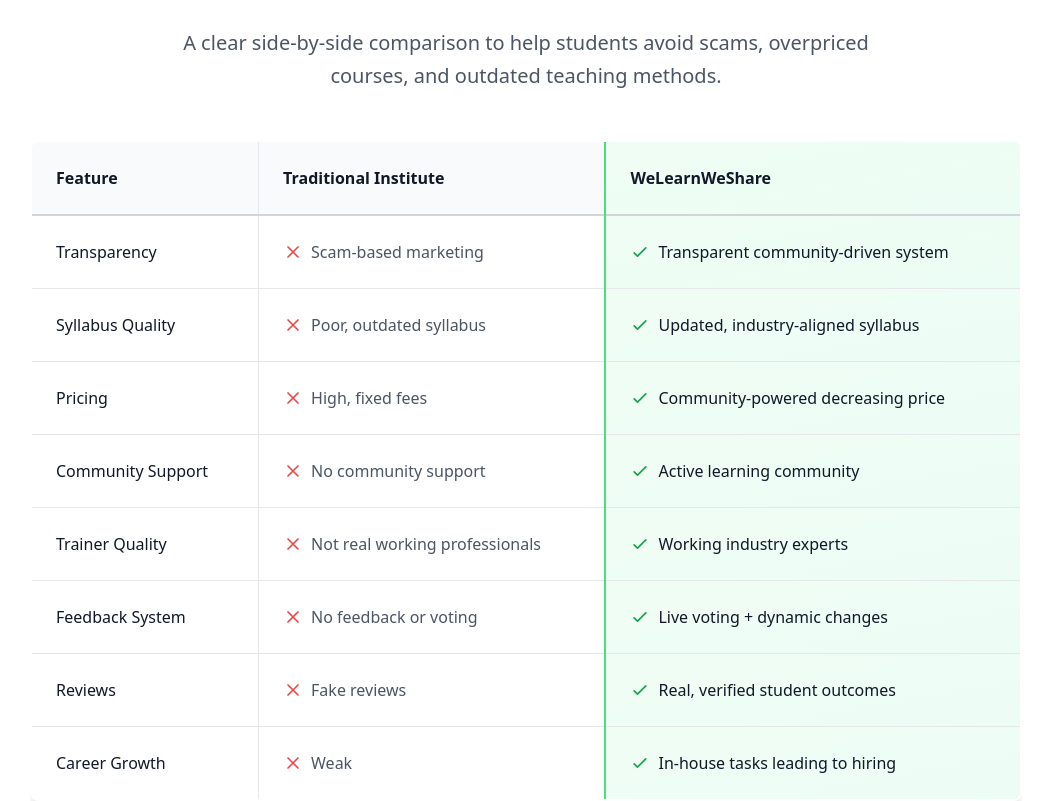
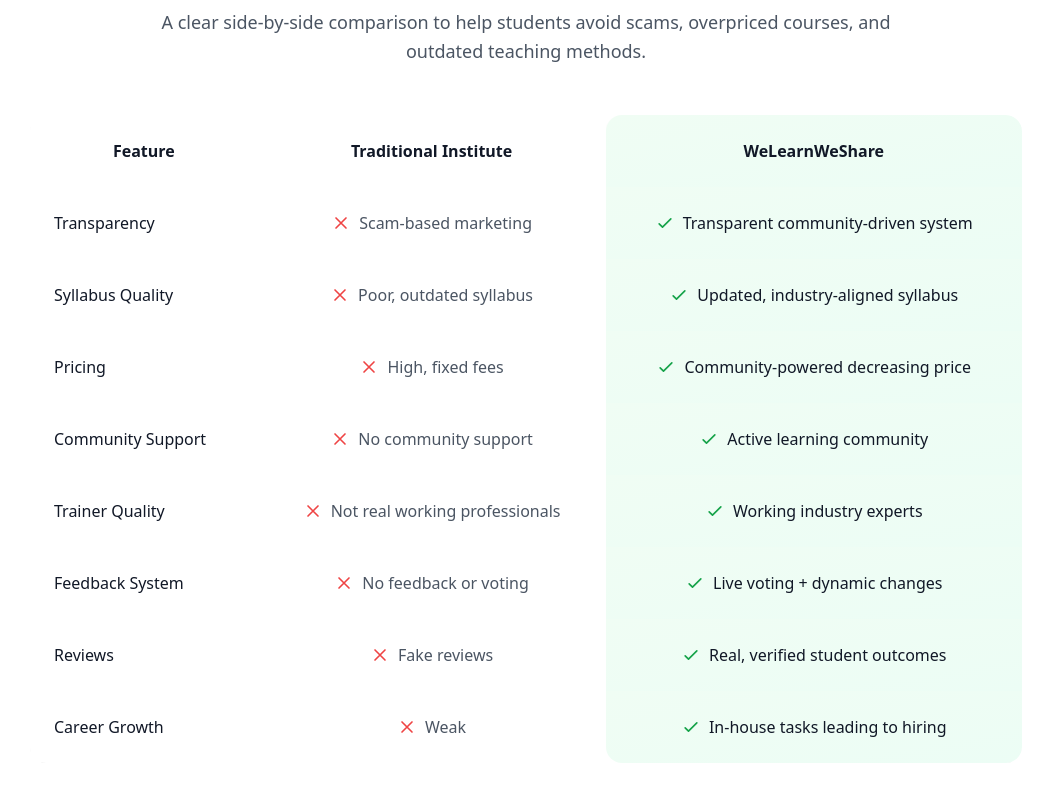
Before and after one commit to bala290498/welearn-weshare, a Next.js app: page /landing in a window 1280 px wide. Shown: the part 658-1459 px from the top of the page, without its empty margins (114-1167 px from the left). Built offline with nearby package versions, Linux system fonts and the light colour scheme.

Commit message:
Update comparison table: remove borders, center headers, add rounded corners, make responsive

```diff
--- a/src/app/landing/page.tsx
+++ b/src/app/landing/page.tsx
@@ -30,45 +30,46 @@ export default function LandingPage() {
       <section className="py-6 md:py-10 px-4 bg-white">
         <div className="container mx-auto px-4 max-w-screen-lg">
           <div className="text-center space-y-4 md:space-y-6 mb-8 md:mb-12">
-            <h2 className="text-[clamp(1.5rem,3vw,2.5rem)] font-bold text-gray-900">
+            <h2 className="text-[clamp(1.5rem,3vw,2rem)] font-bold text-gray-900">
               Don&apos;t Fall for Traditional Institute Traps — See How WeLearnWeShare Makes Learning Smarter
             </h2>
-            <p className="text-[clamp(1rem,2vw,1.25rem)] text-gray-600 max-w-3xl mx-auto leading-relaxed">
+            <p className="text-[clamp(1rem,2vw,1.125rem)] text-gray-600 max-w-3xl mx-auto leading-relaxed">
               A clear side-by-side comparison to help students avoid scams, overpriced courses, and outdated teaching methods.
             </p>
           </div>
 
           {/* Comparison Table */}
           <div className="overflow-x-auto">
-            <table className="w-full border-collapse bg-white rounded-lg shadow-lg overflow-hidden border-2 border-gray-300">
+            <div className="relative overflow-hidden rounded-2xl">
+              <table className="w-full border-collapse bg-white rounded-lg shadow-lg" style={{ minWidth: '600px' }}>
               <thead>
-                <tr className="bg-gray-50 border-b-2 border-gray-300">
-                  <th className="text-left p-4 md:p-6 text-[clamp(0.875rem,1.5vw,1rem)] font-semibold text-gray-900 border-r border-gray-200">
+                <tr>
+                  <th className="text-center p-4 md:p-6 text-[clamp(0.875rem,1.5vw,1rem)] font-semibold text-gray-900 whitespace-nowrap">
                     Feature
                   </th>
-                  <th className="text-left p-4 md:p-6 text-[clamp(0.875rem,1.5vw,1rem)] font-semibold text-gray-900 border-r border-gray-200">
+                  <th className="text-center p-4 md:p-6 text-[clamp(0.875rem,1.5vw,1rem)] font-semibold text-gray-900 whitespace-nowrap">
                     Traditional Institute
                   </th>
-                  <th className="text-left p-4 md:p-6 text-[clamp(0.875rem,1.5vw,1rem)] font-semibold text-gray-900 bg-gradient-to-br from-green-50 to-emerald-50 border-l-2 border-green-400">
+                  <th className="text-center p-4 md:p-6 text-[clamp(0.875rem,1.5vw,1rem)] font-semibold text-gray-900 bg-gradient-to-br from-green-50 to-emerald-50 shadow-sm relative z-10 whitespace-nowrap rounded-t-2xl">
                     WeLearnWeShare
                   </th>
                 </tr>
               </thead>
               <tbody>
-                <tr className="border-b border-gray-200 hover:bg-gray-50 transition">
-                  <td className="p-4 md:p-6 text-[clamp(0.875rem,1.5vw,1rem)] font-medium text-gray-900 border-r border-gray-200">
+                <tr className="hover:bg-gray-50 transition">
+                  <td className="p-4 md:p-6 text-[clamp(0.875rem,1.5vw,1rem)] font-medium text-gray-900 whitespace-nowrap">
                     Transparency
                   </td>
-                  <td className="p-4 md:p-6 text-[clamp(0.875rem,1.5vw,1rem)] text-gray-600 border-r border-gray-200">
-                    <div className="flex items-center gap-2">
+                  <td className="p-4 md:p-6 text-[clamp(0.875rem,1.5vw,1rem)] text-gray-600">
+                    <div className="flex items-center justify-center gap-2">
                       <svg className="w-5 h-5 text-red-500 flex-shrink-0" fill="none" stroke="currentColor" viewBox="0 0 24 24">
                         <path strokeLinecap="round" strokeLinejoin="round" strokeWidth={2} d="M6 18L18 6M6 6l12 12" />
                       </svg>
                       <span>Scam-based marketing</span>
                     </div>
                   </td>
-                  <td className="p-4 md:p-6 text-[clamp(0.875rem,1.5vw,1rem)] text-gray-900 bg-gradient-to-br from-green-50 to-emerald-50 font-medium border-l-2 border-green-400">
-                    <div className="flex items-center gap-2">
+                  <td className="p-4 md:p-6 text-[clamp(0.875rem,1.5vw,1rem)] text-gray-900 font-medium bg-gradient-to-br from-green-50 to-emerald-50">
+                    <div className="flex items-center justify-center gap-2">
                       <svg className="w-5 h-5 text-green-600 flex-shrink-0" fill="none" stroke="currentColor" viewBox="0 0 24 24">
                         <path strokeLinecap="round" strokeLinejoin="round" strokeWidth={2} d="M5 13l4 4L19 7" />
                       </svg>
@@ -76,20 +77,20 @@ export default function LandingPage() {
                     </div>
                   </td>
                 </tr>
-                <tr className="border-b border-gray-200 hover:bg-gray-50 transition">
-                  <td className="p-4 md:p-6 text-[clamp(0.875rem,1.5vw,1rem)] font-medium text-gray-900 border-r border-gray-200">
+                <tr className="hover:bg-gray-50 transition">
+                  <td className="p-4 md:p-6 text-[clamp(0.875rem,1.5vw,1rem)] font-medium text-gray-900 whitespace-nowrap">
                     Syllabus Quality
                   </td>
-                  <td className="p-4 md:p-6 text-[clamp(0.875rem,1.5vw,1rem)] text-gray-600 border-r border-gray-200">
-                    <div className="flex items-center gap-2">
+                  <td className="p-4 md:p-6 text-[clamp(0.875rem,1.5vw,1rem)] text-gray-600">
+                    <div className="flex items-center justify-center gap-2">
                       <svg className="w-5 h-5 text-red-500 flex-shrink-0" fill="none" stroke="currentColor" viewBox="0 0 24 24">
                         <path strokeLinecap="round" strokeLinejoin="round" strokeWidth={2} d="M6 18L18 6M6 6l12 12" />
                       </svg>
                       <span>Poor, outdated syllabus</span>
                     </div>
                   </td>
-                  <td className="p-4 md:p-6 text-[clamp(0.875rem,1.5vw,1rem)] text-gray-900 bg-gradient-to-br from-green-50 to-emerald-50 font-medium border-l-2 border-green-400">
-                    <div className="flex items-center gap-2">
+                  <td className="p-4 md:p-6 text-[clamp(0.875rem,1.5vw,1rem)] text-gray-900 font-medium bg-gradient-to-br from-green-50 to-emerald-50">
+                    <div className="flex items-center justify-center gap-2">
                       <svg className="w-5 h-5 text-green-600 flex-shrink-0" fill="none" stroke="currentColor" viewBox="0 0 24 24">
                         <path strokeLinecap="round" strokeLinejoin="round" strokeWidth={2} d="M5 13l4 4L19 7" />
                       </svg>
@@ -97,20 +98,20 @@ export default function LandingPage() {
                     </div>
                   </td>
                 </tr>
-                <tr className="border-b border-gray-200 hover:bg-gray-50 transition">
-                  <td className="p-4 md:p-6 text-[clamp(0.875rem,1.5vw,1rem)] font-medium text-gray-900 border-r border-gray-200">
+                <tr className="hover:bg-gray-50 transition">
+                  <td className="p-4 md:p-6 text-[clamp(0.875rem,1.5vw,1rem)] font-medium text-gray-900 whitespace-nowrap">
                     Pricing
                   </td>
-                  <td className="p-4 md:p-6 text-[clamp(0.875rem,1.5vw,1rem)] text-gray-600 border-r border-gray-200">
-                    <div className="flex items-center gap-2">
+                  <td className="p-4 md:p-6 text-[clamp(0.875rem,1.5vw,1rem)] text-gray-600">
+                    <div className="flex items-center justify-center gap-2">
                       <svg className="w-5 h-5 text-red-500 flex-shrink-0" fill="none" stroke="currentColor" viewBox="0 0 24 24">
                         <path strokeLinecap="round" strokeLinejoin="round" strokeWidth={2} d="M6 18L18 6M6 6l12 12" />
                       </svg>
                       <span>High, fixed fees</span>
                     </div>
                   </td>
-                  <td className="p-4 md:p-6 text-[clamp(0.875rem,1.5vw,1rem)] text-gray-900 bg-gradient-to-br from-green-50 to-emerald-50 font-medium border-l-2 border-green-400">
-                    <div className="flex items-center gap-2">
+                  <td className="p-4 md:p-6 text-[clamp(0.875rem,1.5vw,1rem)] text-gray-900 font-medium bg-gradient-to-br from-green-50 to-emerald-50">
+                    <div className="flex items-center justify-center gap-2">
                       <svg className="w-5 h-5 text-green-600 flex-shrink-0" fill="none" stroke="currentColor" viewBox="0 0 24 24">
                         <path strokeLinecap="round" strokeLinejoin="round" strokeWidth={2} d="M5 13l4 4L19 7" />
                       </svg>
@@ -118,20 +119,20 @@ export default function LandingPage() {
                     </div>
                   </td>
                 </tr>
-                <tr className="border-b border-gray-200 hover:bg-gray-50 transition">
-                  <td className="p-4 md:p-6 text-[clamp(0.875rem,1.5vw,1rem)] font-medium text-gray-900 border-r border-gray-200">
+                <tr className="hover:bg-gray-50 transition">
+                  <td className="p-4 md:p-6 text-[clamp(0.875rem,1.5vw,1rem)] font-medium text-gray-900 whitespace-nowrap">
                     Community Support
                   </td>
-                  <td className="p-4 md:p-6 text-[clamp(0.875rem,1.5vw,1rem)] text-gray-600 border-r border-gray-200">
-                    <div className="flex items-center gap-2">
+                  <td className="p-4 md:p-6 text-[clamp(0.875rem,1.5vw,1rem)] text-gray-600">
+                    <div className="flex items-center justify-center gap-2">
                       <svg className="w-5 h-5 text-red-500 flex-shrink-0" fill="none" stroke="currentColor" viewBox="0 0 24 24">
                         <path strokeLinecap="round" strokeLinejoin="round" strokeWidth={2} d="M6 18L18 6M6 6l12 12" />
                       </svg>
                       <span>No community support</span>
                     </div>
                   </td>
-                  <td className="p-4 md:p-6 text-[clamp(0.875rem,1.5vw,1rem)] text-gray-900 bg-gradient-to-br from-green-50 to-emerald-50 font-medium border-l-2 border-green-400">
-                    <div className="flex items-center gap-2">
+                  <td className="p-4 md:p-6 text-[clamp(0.875rem,1.5vw,1rem)] text-gray-900 font-medium bg-gradient-to-br from-green-50 to-emerald-50">
+                    <div className="flex items-center justify-center gap-2">
                       <svg className="w-5 h-5 text-green-600 flex-shrink-0" fill="none" stroke="currentColor" viewBox="0 0 24 24">
                         <path strokeLinecap="round" strokeLinejoin="round" strokeWidth={2} d="M5 13l4 4L19 7" />
                       </svg>
@@ -139,20 +140,20 @@ export default function LandingPage() {
                     </div>
                   </td>
                 </tr>
-                <tr className="border-b border-gray-200 hover:bg-gray-50 transition">
-                  <td className="p-4 md:p-6 text-[clamp(0.875rem,1.5vw,1rem)] font-medium text-gray-900 border-r border-gray-200">
+                <tr className="hover:bg-gray-50 transition">
+                  <td className="p-4 md:p-6 text-[clamp(0.875rem,1.5vw,1rem)] font-medium text-gray-900 whitespace-nowrap">
                     Trainer Quality
                   </td>
-                  <td className="p-4 md:p-6 text-[clamp(0.875rem,1.5vw,1rem)] text-gray-600 border-r border-gray-200">
-                    <div className="flex items-center gap-2">
+                  <td className="p-4 md:p-6 text-[clamp(0.875rem,1.5vw,1rem)] text-gray-600">
+                    <div className="flex items-center justify-center gap-2">
                       <svg className="w-5 h-5 text-red-500 flex-shrink-0" fill="none" stroke="currentColor" viewBox="0 0 24 24">
                         <path strokeLinecap="round" strokeLinejoin="round" strokeWidth={2} d="M6 18L18 6M6 6l12 12" />
                       </svg>
                       <span>Not real working professionals</span>
                     </div>
                   </td>
-                  <td className="p-4 md:p-6 text-[clamp(0.875rem,1.5vw,1rem)] text-gray-900 bg-gradient-to-br from-green-50 to-emerald-50 font-medium border-l-2 border-green-400">
-                    <div className="flex items-center gap-2">
+                  <td className="p-4 md:p-6 text-[clamp(0.875rem,1.5vw,1rem)] text-gray-900 font-medium bg-gradient-to-br from-green-50 to-emerald-50">
+                    <div className="flex items-center justify-center gap-2">
                       <svg className="w-5 h-5 text-green-600 flex-shrink-0" fill="none" stroke="currentColor" viewBox="0 0 24 24">
                         <path strokeLinecap="round" strokeLinejoin="round" strokeWidth={2} d="M5 13l4 4L19 7" />
                       </svg>
@@ -160,20 +161,20 @@ export default function LandingPage() {
                     </div>
                   </td>
                 </tr>
-                <tr className="border-b border-gray-200 hover:bg-gray-50 transition">
-                  <td className="p-4 md:p-6 text-[clamp(0.875rem,1.5vw,1rem)] font-medium text-gray-900 border-r border-gray-200">
+                <tr className="hover:bg-gray-50 transition">
+                  <td className="p-4 md:p-6 text-[clamp(0.875rem,1.5vw,1rem)] font-medium text-gray-900 whitespace-nowrap">
                     Feedback System
                   </td>
-                  <td className="p-4 md:p-6 text-[clamp(0.875rem,1.5vw,1rem)] text-gray-600 border-r border-gray-200">
-                    <div className="flex items-center gap-2">
+                  <td className="p-4 md:p-6 text-[clamp(0.875rem,1.5vw,1rem)] text-gray-600">
+                    <div className="flex items-center justify-center gap-2">
                       <svg className="w-5 h-5 text-red-500 flex-shrink-0" fill="none" stroke="currentColor" viewBox="0 0 24 24">
                         <path strokeLinecap="round" strokeLinejoin="round" strokeWidth={2} d="M6 18L18 6M6 6l12 12" />
                       </svg>
                       <span>No feedback or voting</span>
                     </div>
                   </td>
-                  <td className="p-4 md:p-6 text-[clamp(0.875rem,1.5vw,1rem)] text-gray-900 bg-gradient-to-br from-green-50 to-emerald-50 font-medium border-l-2 border-green-400">
-                    <div className="flex items-center gap-2">
+                  <td className="p-4 md:p-6 text-[clamp(0.875rem,1.5vw,1rem)] text-gray-900 font-medium bg-gradient-to-br from-green-50 to-emerald-50">
+                    <div className="flex items-center justify-center gap-2">
                       <svg className="w-5 h-5 text-green-600 flex-shrink-0" fill="none" stroke="currentColor" viewBox="0 0 24 24">
                         <path strokeLinecap="round" strokeLinejoin="round" strokeWidth={2} d="M5 13l4 4L19 7" />
                       </svg>
@@ -181,20 +182,20 @@ export default function LandingPage() {
                     </div>
                   </td>
                 </tr>
-                <tr className="border-b border-gray-200 hover:bg-gray-50 transition">
-                  <td className="p-4 md:p-6 text-[clamp(0.875rem,1.5vw,1rem)] font-medium text-gray-900 border-r border-gray-200">
+                <tr className="hover:bg-gray-50 transition">
+                  <td className="p-4 md:p-6 text-[clamp(0.875rem,1.5vw,1rem)] font-medium text-gray-900 whitespace-nowrap">
                     Reviews
                   </td>
-                  <td className="p-4 md:p-6 text-[clamp(0.875rem,1.5vw,1rem)] text-gray-600 border-r border-gray-200">
-                    <div className="flex items-center gap-2">
+                  <td className="p-4 md:p-6 text-[clamp(0.875rem,1.5vw,1rem)] text-gray-600">
+                    <div className="flex items-center justify-center gap-2">
                       <svg className="w-5 h-5 text-red-500 flex-shrink-0" fill="none" stroke="currentColor" viewBox="0 0 24 24">
                         <path strokeLinecap="round" strokeLinejoin="round" strokeWidth={2} d="M6 18L18 6M6 6l12 12" />
                       </svg>
                       <span>Fake reviews</span>
                     </div>
                   </td>
-                  <td className="p-4 md:p-6 text-[clamp(0.875rem,1.5vw,1rem)] text-gray-900 bg-gradient-to-br from-green-50 to-emerald-50 font-medium border-l-2 border-green-400">
-                    <div className="flex items-center gap-2">
+                  <td className="p-4 md:p-6 text-[clamp(0.875rem,1.5vw,1rem)] text-gray-900 font-medium bg-gradient-to-br from-green-50 to-emerald-50">
+                    <div className="flex items-center justify-center gap-2">
                       <svg className="w-5 h-5 text-green-600 flex-shrink-0" fill="none" stroke="currentColor" viewBox="0 0 24 24">
                         <path strokeLinecap="round" strokeLinejoin="round" strokeWidth={2} d="M5 13l4 4L19 7" />
                       </svg>
@@ -203,19 +204,19 @@ export default function LandingPage() {
                   </td>
                 </tr>
                 <tr className="hover:bg-gray-50 transition">
-                  <td className="p-4 md:p-6 text-[clamp(0.875rem,1.5vw,1rem)] font-medium text-gray-900 border-r border-gray-200">
+                  <td className="p-4 md:p-6 text-[clamp(0.875rem,1.5vw,1rem)] font-medium text-gray-900 whitespace-nowrap">
                     Career Growth
                   </td>
-                  <td className="p-4 md:p-6 text-[clamp(0.875rem,1.5vw,1rem)] text-gray-600 border-r border-gray-200">
-                    <div className="flex items-center gap-2">
+                  <td className="p-4 md:p-6 text-[clamp(0.875rem,1.5vw,1rem)] text-gray-600">
+                    <div className="flex items-center justify-center gap-2">
                       <svg className="w-5 h-5 text-red-500 flex-shrink-0" fill="none" stroke="currentColor" viewBox="0 0 24 24">
                         <path strokeLinecap="round" strokeLinejoin="round" strokeWidth={2} d="M6 18L18 6M6 6l12 12" />
                       </svg>
                       <span>Weak</span>
                     </div>
                   </td>
-                  <td className="p-4 md:p-6 text-[clamp(0.875rem,1.5vw,1rem)] text-gray-900 bg-gradient-to-br from-green-50 to-emerald-50 font-medium border-l-2 border-green-400">
-                    <div className="flex items-center gap-2">
+                  <td className="p-4 md:p-6 text-[clamp(0.875rem,1.5vw,1rem)] text-gray-900 font-medium bg-gradient-to-br from-green-50 to-emerald-50 relative z-10 rounded-b-2xl">
+                    <div className="flex items-center justify-center gap-2">
                       <svg className="w-5 h-5 text-green-600 flex-shrink-0" fill="none" stroke="currentColor" viewBox="0 0 24 24">
                         <path strokeLinecap="round" strokeLinejoin="round" strokeWidth={2} d="M5 13l4 4L19 7" />
                       </svg>
@@ -225,6 +226,7 @@ export default function LandingPage() {
                 </tr>
               </tbody>
             </table>
+            </div>
           </div>
         </div>
       </section>
```
